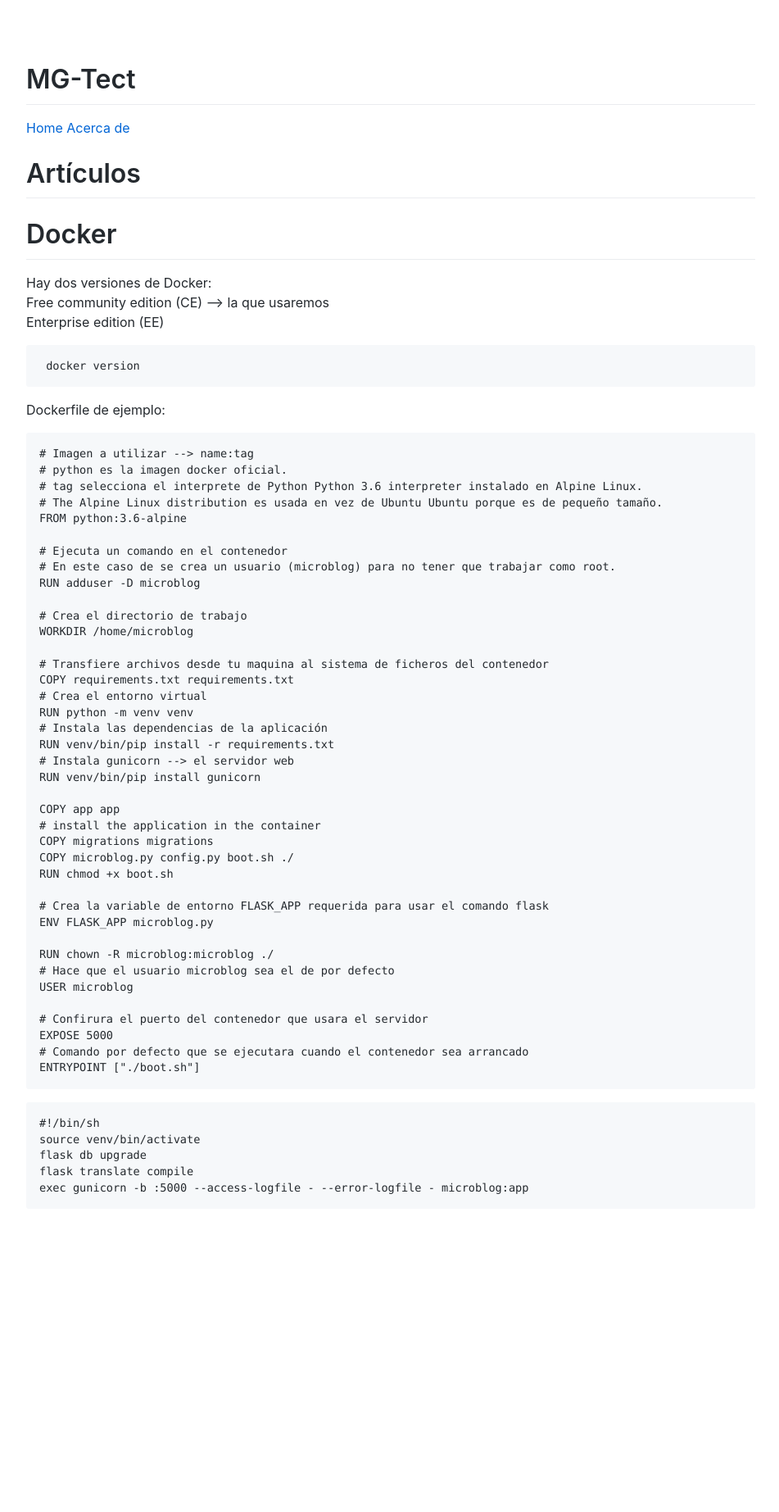
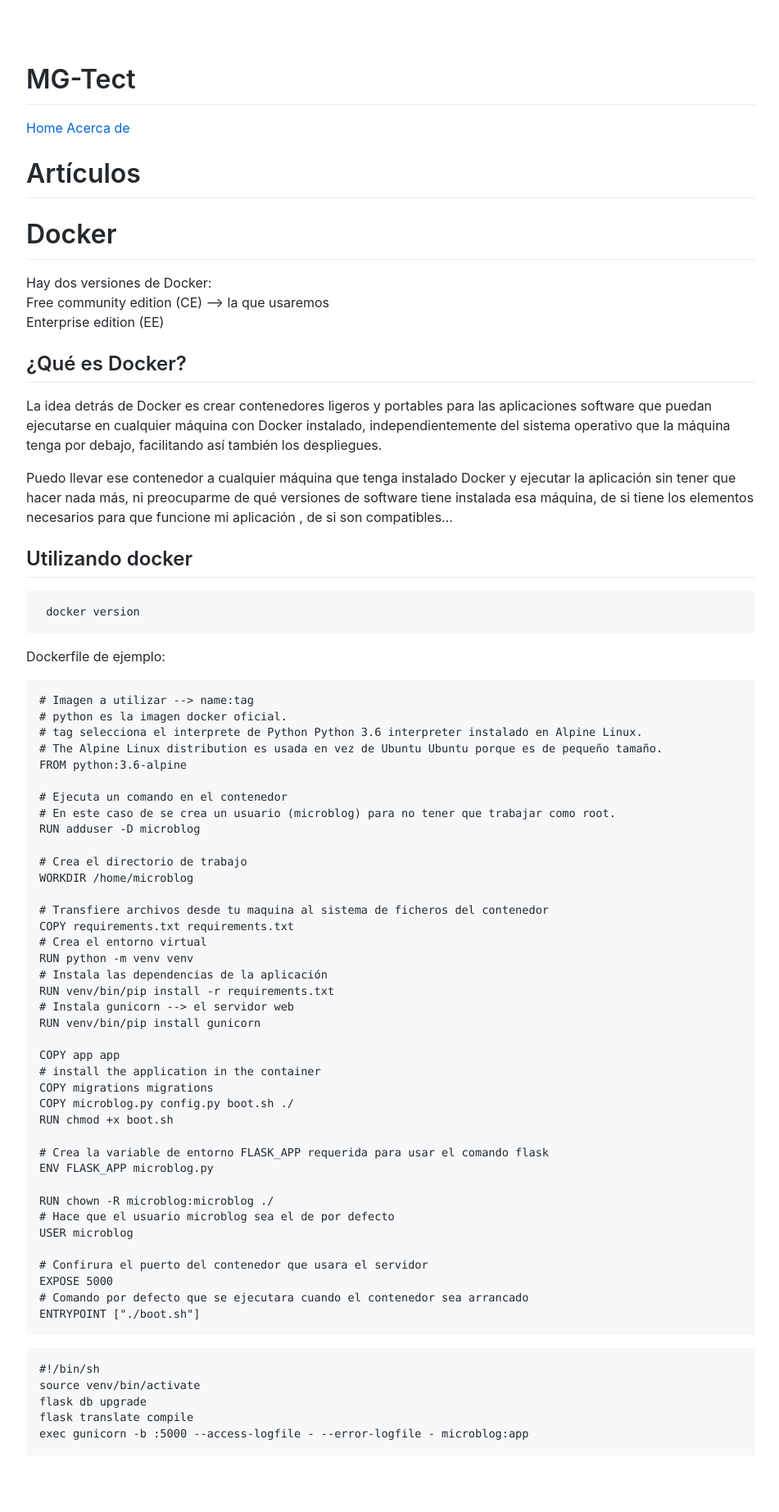
Before and after one commit to Akira3030/formacion, a Jekyll site: the page built from articulos/desplegando-aplicaciones-con-docker.md, in a window 1280 px wide. Shown: the whole page at 82% size, without its empty margins (163-1114 px from the left). Built offline with Jekyll 4.4.1, drawn with Linux system fonts in a browser that asks for light colours; before the commit the page ends 1544 px from its top, so only the background shows below that.

Commit message:
Update desplegando-aplicaciones-con-docker.md

````diff
--- a/articulos/desplegando-aplicaciones-con-docker.md
+++ b/articulos/desplegando-aplicaciones-con-docker.md
@@ -8,6 +8,13 @@ Hay dos versiones de Docker:<br>
 Free community edition (CE) --> la que usaremos<br>
 Enterprise edition (EE)<br>
 
+## ¿Qué es Docker?
+
+La idea detrás de Docker es crear contenedores ligeros y portables para las aplicaciones software que puedan ejecutarse en cualquier máquina con Docker instalado, independientemente del sistema operativo que la máquina tenga por debajo, facilitando así también los despliegues.
+
+Puedo llevar ese contenedor a cualquier máquina que tenga instalado Docker y ejecutar la aplicación sin tener que hacer nada más, ni preocuparme de qué versiones de software tiene instalada esa máquina, de si tiene los elementos necesarios para que funcione mi aplicación , de si son compatibles…
+
+## Utilizando docker
 
 ```sh
  docker version
````
